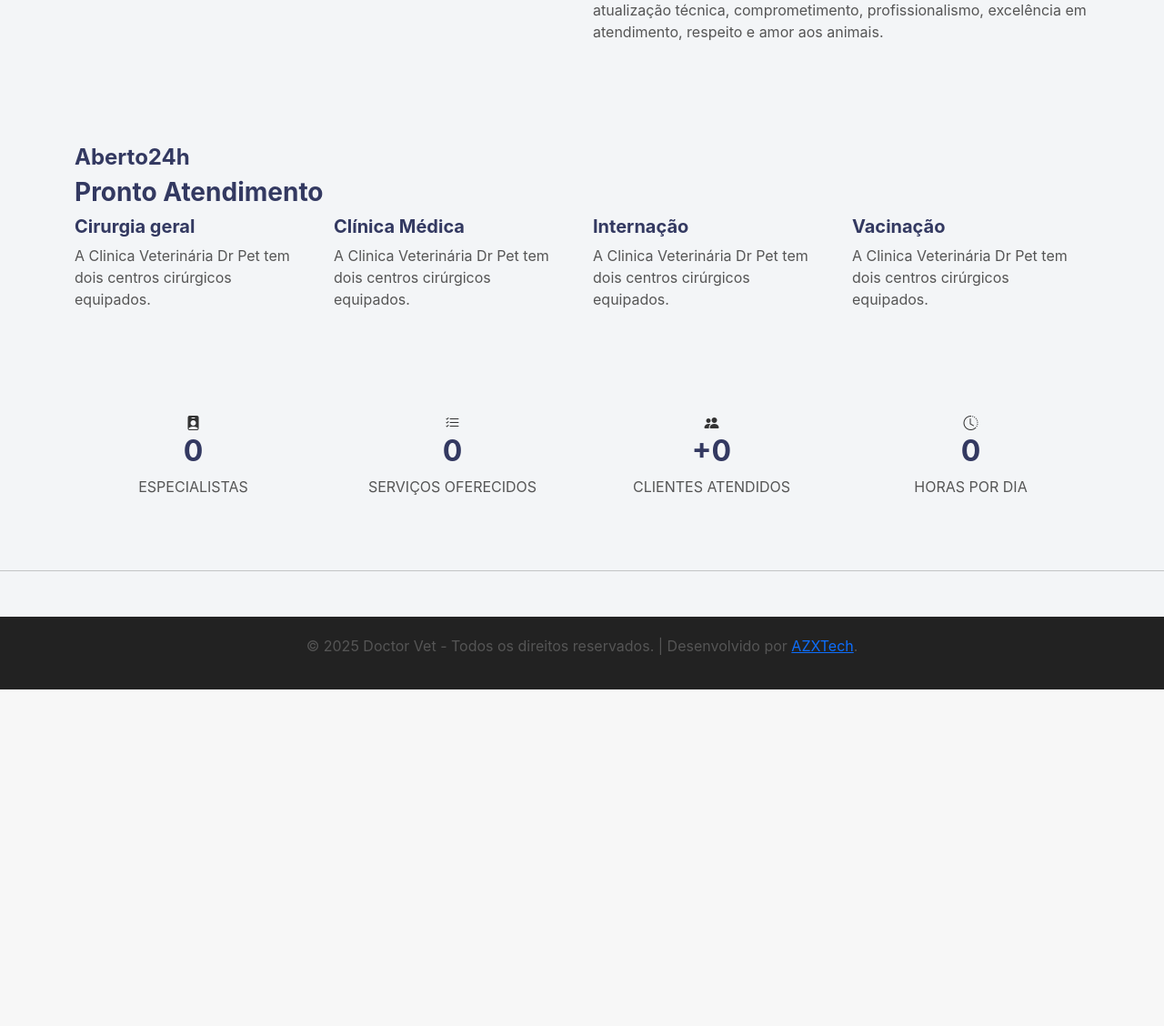
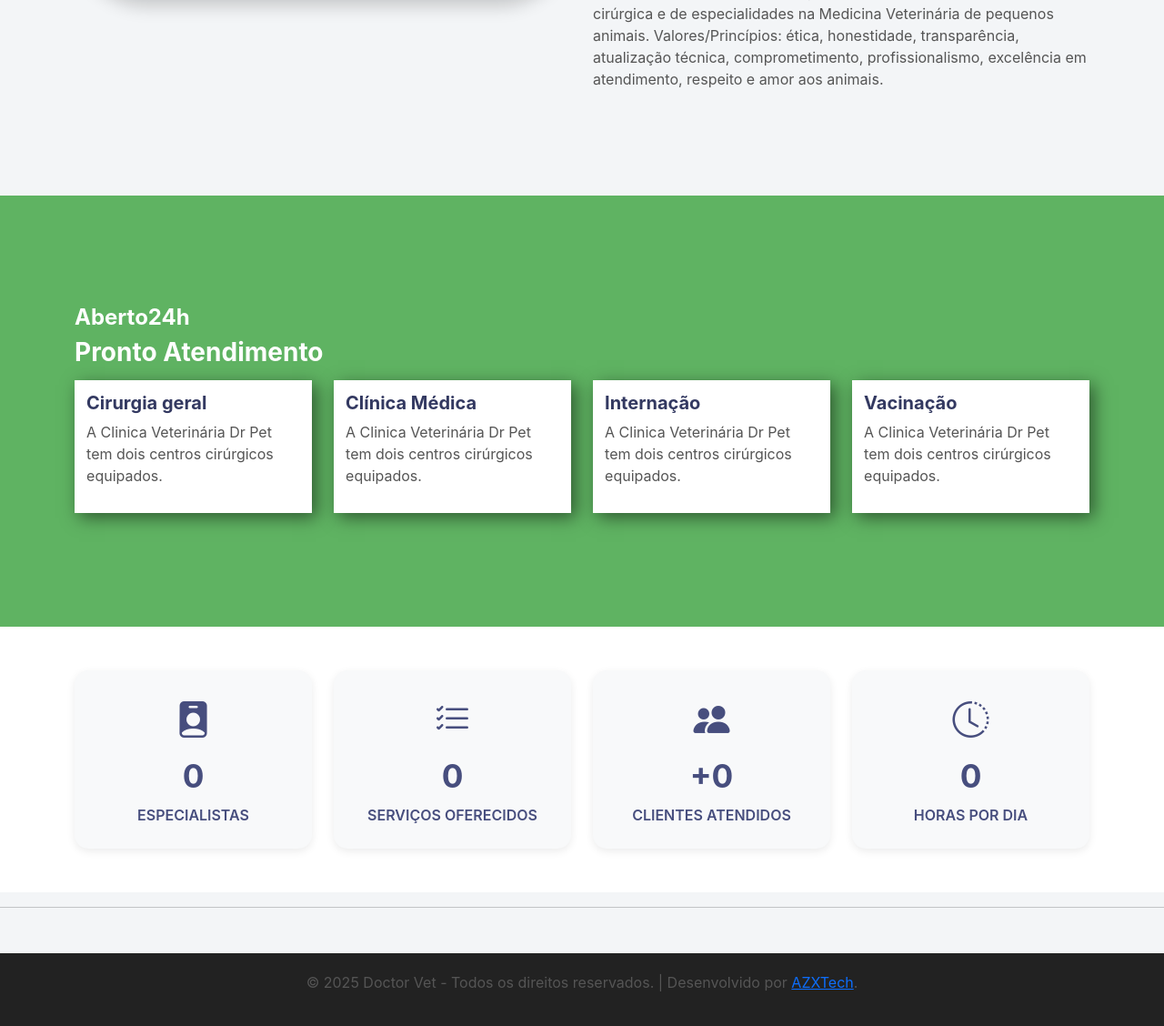
Before and after one commit to davimalor3/doctor_vet, a PHP site: page / in a window 1280 px wide. Shown: the part 1473-2601 px from the top of the page at 91% size. Before the commit the page ends 2231 px from the top, so only its background shows below. Run offline with PHP 8.4, Linux system fonts and the light colour scheme.

Commit message:
refactor(css): reorganizar e melhorar estrutura do css

```diff
--- a/assets/css/style.css
+++ b/assets/css/style.css
@@ -39,6 +39,20 @@ h6 {
 p {
   font-size: 1rem;
   color: #555;
+}
+
+/* =========================================
+   IMAGEM ESTILIZADA
+========================================= */
+.img-fluid {
+  border-radius: 80px;
+  box-shadow: 0 8px 20px rgba(0, 0, 0, 0.2);
+  transition: 0.3s ease;
+}
+
+.img-fluid:hover {
+  transform: scale(1.03);
+  box-shadow: 0 20px 30px rgba(0, 0, 0, 0.288);
 }
 
 /* =========================================
@@ -341,3 +355,66 @@ footer {
   margin-bottom: 20px;
   border-radius: 2px;
 }
+
+/* =========================================
+   SEÇÃO DE MÉTRICAS
+========================================= */
+
+.stats-section {
+  background: #ffffff;
+}
+
+.stat-box {
+  background: var(--background);
+  padding: 25px;
+  border-radius: 15px;
+  box-shadow: 0px 3px 10px rgba(0, 0, 0, 0.08);
+  transition: 0.3s ease;
+}
+
+.stat-box:hover {
+  transform: translateY(-5px);
+  box-shadow: 0 5px 18px rgba(0, 0, 0, 0.12);
+}
+
+.stat-box i {
+  font-size: 2.5rem;
+  color: var(--primary-light);
+  margin-bottom: 10px;
+}
+
+.stat-number {
+  font-size: 2.2rem;
+  font-weight: 700;
+  color: var(--primary-light);
+  margin: 10px 0;
+}
+
+.stat-box p {
+  margin: 0;
+  font-weight: 600;
+  color: var(--primary-light);
+}
+
+/* SECTION ATENDIMENTO */
+.stats-section2 {
+  background: #5fb362;
+  padding-top: 120px !important;
+  padding-bottom: 120px !important;
+}
+.stats-section3 {
+  padding-top: 100px !important;
+  padding-bottom: 100px !important;
+}
+.stats-section2 h3 {
+  color: white;
+}
+.stats-section2 h4 {
+  color: white;
+}
+.atendimento-box {
+  background-color: rgb(255, 255, 255);
+  margin: 5px 0px;
+  box-shadow: 5px 5px 18px rgba(0, 0, 0, 0.5);
+  padding: 5%;
+}
```
